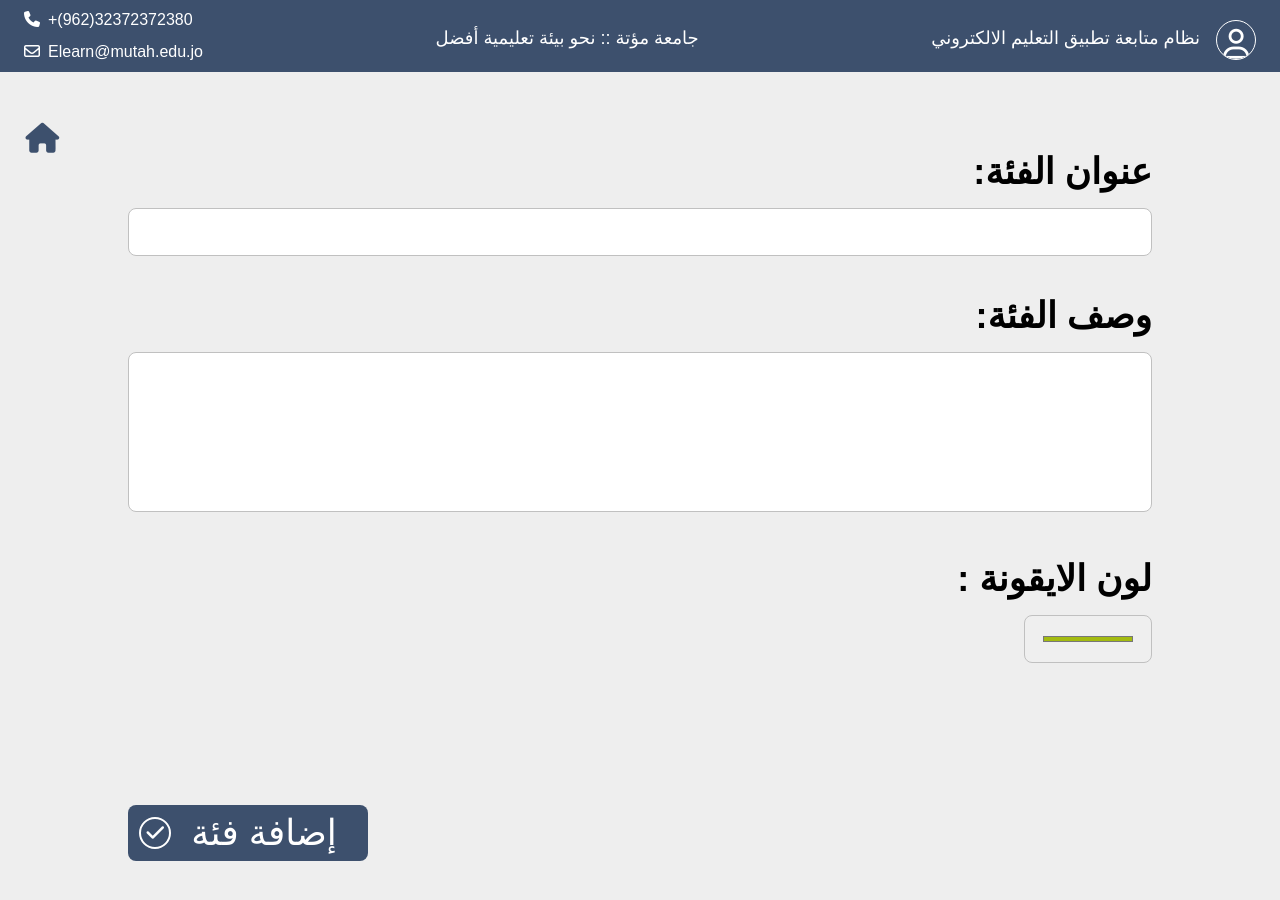
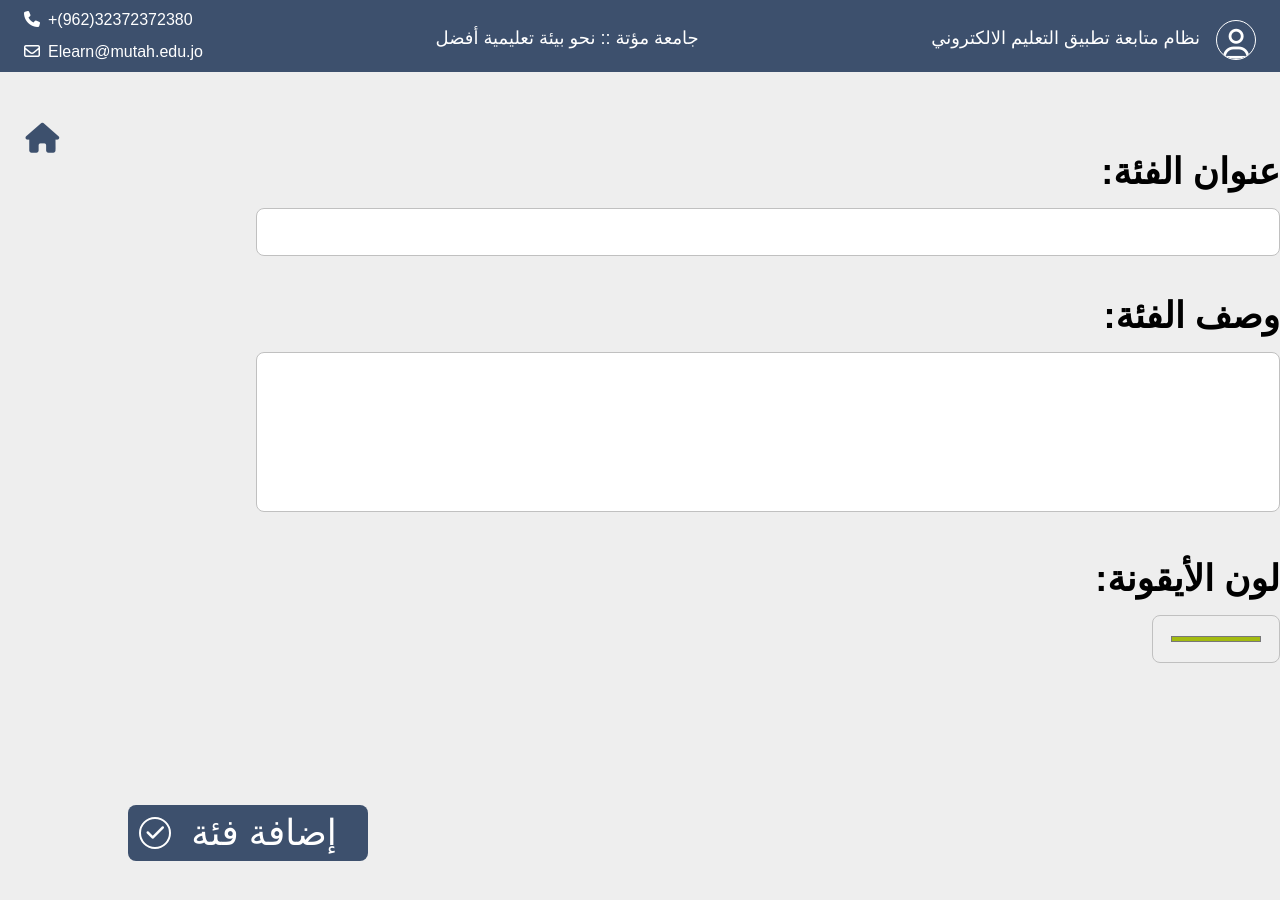
Before and after one commit to Mustafa21Naser21/E-learning-Mutah, a React (Vite) app: page /addcategory in a window 1280 px wide. Shown: the top 900 px of the page. Built offline with nearby package versions, Linux system fonts and the light colour scheme.

Commit message:
new update

```diff
--- a/src/Components/AddCategory.jsx
+++ b/src/Components/AddCategory.jsx
@@ -1,18 +1,28 @@
 import Header from "./Header";
 import Swal from 'sweetalert2';
 import { useState, useEffect } from "react";
-import { useNavigate, useLocation,Link } from "react-router-dom";
+import { useNavigate, useLocation, Link } from "react-router-dom";
 
 export default function AddCategory({ categories = [], setCategories }) {
-  const [categoryTitle, setCategoryTitle] = useState("");
-  const [categoryDescription, setCategoryDescription] = useState("");
-  const [termColor, setTermColor] = useState("#A3BB10");
-  const [categoryIndex, setCategoryIndex] = useState(null);
+  // الحالة لإدارة المدخلات
+  const [categoryTitle, setCategoryTitle] = useState(""); // عنوان الفئة
+  const [categoryDescription, setCategoryDescription] = useState(""); // وصف الفئة
+  const [termColor, setTermColor] = useState("#A3BB10"); // لون الفئة الافتراضي
+  const [categoryIndex, setCategoryIndex] = useState(null); // موقع الفئة عند التعديل
+
   const navigate = useNavigate();
   const location = useLocation();
 
-  const { isEdit, categoryTitle: initialTitle, categoryDescription: initialDescription, index, categoryColor: initialColor } = location.state || {};
+  // استخراج القيم من الحالة إذا كان تعديل (isEdit)
+  const {
+    isEdit,
+    categoryTitle: initialTitle,
+    categoryDescription: initialDescription,
+    index,
+    categoryColor: initialColor
+  } = location.state || {};
 
+  // إعداد الحقول عند التعديل
   useEffect(() => {
     if (isEdit) {
       setCategoryTitle(initialTitle || "");
@@ -22,9 +32,11 @@ export default function AddCategory({ categories = [], setCategories }) {
     }
   }, [isEdit, initialTitle, initialDescription, index, initialColor]);
 
-  function handleSaveCategory(e) {
+  //     دالة اضافة الفئة
+  function handleAddCategory(e) {
     e.preventDefault();
 
+    // التحقق من الحقول المطلوبة
     if (categoryTitle.trim() === "" || categoryDescription.trim() === "") {
       Swal.fire({
         position: "center",
@@ -44,17 +56,14 @@ export default function AddCategory({ categories = [], setCategories }) {
     // جلب الفئات المخزنة من localStorage
     const storedCategories = JSON.parse(localStorage.getItem("categories")) || [];
 
-    // إذا كانت في وضع تعديل، قم بتعديل الفئة في المصفوفة
     if (isEdit) {
+      // تعديل الفئة الحالية
       const updatedCategories = storedCategories.map((category, idx) =>
         idx === categoryIndex ? newCategory : category
       );
 
-      // تخزين الفئات المعدلة في localStorage
-      localStorage.setItem("categories", JSON.stringify(updatedCategories));
-
-      // تحديث الحالة في الصفحة
-      setCategories(updatedCategories);
+      localStorage.setItem("categories", JSON.stringify(updatedCategories)); // تخزين الفئات المعدلة
+      setCategories(updatedCategories); // تحديث الحالة
 
       Swal.fire({
         position: "center",
@@ -63,11 +72,10 @@ export default function AddCategory({ categories = [], setCategories }) {
         showConfirmButton: false,
         timer: 2000,
       }).then(() => {
-        navigate("/homeadmin");
+        navigate("/homeadmin"); // العودة للصفحة الرئيسية
       });
-
     } else {
-      // تحقق إذا كانت الفئة بنفس العنوان موجودة بالفعل
+      // تحقق من وجود الفئة بنفس العنوان مسبقًا
       const isCategoryExist = storedCategories.some((category) => category.title === categoryTitle);
 
       if (isCategoryExist) {
@@ -80,14 +88,11 @@ export default function AddCategory({ categories = [], setCategories }) {
         return;
       }
 
-      // إضافة الفئة الجديدة إلى المصفوفة
+      // إضافة الفئة الجديدة
       storedCategories.push(newCategory);
 
-      // تخزين الفئات الجديدة في localStorage
-      localStorage.setItem("categories", JSON.stringify(storedCategories));
-
-      // تحديث الحالة في الصفحة
-      setCategories(storedCategories);
+      localStorage.setItem("categories", JSON.stringify(storedCategories)); // تخزين الفئات الجديدة
+      setCategories(storedCategories); // تحديث الحالة
 
       Swal.fire({
         position: "center",
@@ -96,64 +101,75 @@ export default function AddCategory({ categories = [], setCategories }) {
         showConfirmButton: false,
         timer: 2000,
       }).then(() => {
-        navigate("/homeadmin");
+        navigate("/homeadmin"); // العودة للصفحة الرئيسية
       });
     }
   }
-
-
-
 
   return (
     <>
       <Header />
 
-      <div className="back-home ">
-      <Link to="/homeadmin"><i className="fa-solid fa-house text-3xl cursor-pointer text-header"/></Link>
+      <div className="back-home">
+        <Link to="/homeadmin">
+          <i className="fa-solid fa-house text-3xl cursor-pointer text-header" />
+        </Link>
       </div>
 
       <section className="add-category-admin mt-20 mb-60 relative">
-
+        {/* إدخال عنوان الفئة */}
         <div className="block">
-          <label style={{ marginRight: '10%' }} className="text-4xl font-bold block mb-4" htmlFor="addCategoryTitle">عنوان الفئة:</label>
+          <label className="text-4xl font-bold block mb-4" htmlFor="addCategoryTitle">
+            عنوان الفئة:
+          </label>
           <input
             id="addCategoryTitle"
             maxLength={80}
             className="w-72 h-12 p-4 border border-input outline-slate-400 rounded-lg"
-            style={{ width: '80%', marginLeft: '10%', marginRight: '10%' }}
+            style={{ width: '80%' }}
             type="text"
             value={categoryTitle}
             onChange={(e) => setCategoryTitle(e.target.value)}
           />
         </div>
 
-
+        {/* إدخال وصف الفئة */}
         <div className="block mt-10">
-          <label style={{ marginRight: '10%' }} className="text-4xl font-bold block mb-4" htmlFor="addCategoryDescription">وصف الفئة:</label>
+          <label className="text-4xl font-bold block mb-4" htmlFor="addCategoryDescription">
+            وصف الفئة:
+          </label>
           <textarea
             id="addCategoryDescription"
             className="w-72 h-40 p-4 border border-input outline-slate-400 rounded-lg"
-            style={{ width: '80%', marginLeft: '10%', marginRight: '10%' }}
+            style={{ width: '80%' }}
             value={categoryDescription}
             onChange={(e) => setCategoryDescription(e.target.value)}
           />
         </div>
 
+        {/* إدخال لون الفئة */}
         <div className="block mt-10">
-              <label style={{ marginRight: '10%' }} className="text-4xl font-bold block mb-4 " htmlFor="addCategory"> لون الايقونة :</label>
-              <input id="addCategory" style={{ width: '10%', marginLeft: '10%', marginRight: '10%' }} className="w-72 h-12 p-4 border border-input outline-slate-400 rounded-lg  cursor-pointer" type="color"
-                value={termColor}
-                onChange={(e) => setTermColor(e.target.value)}
-              />
-            </div>
+          <label className="text-4xl font-bold block mb-4" htmlFor="addCategory">
+            لون الأيقونة:
+          </label>
+          <input
+            id="addCategory"
+            className="w-72 h-12 p-4 border border-input outline-slate-400 rounded-lg cursor-pointer"
+            style={{ width: '10%' }}
+            type="color"
+            value={termColor}
+            onChange={(e) => setTermColor(e.target.value)}
+          />
+        </div>
 
+        {/* زر اضافة */}
         <div className="btn-add-category mt-10">
           <button
-            onClick={handleSaveCategory}
+            onClick={handleAddCategory}
             className="w-60 h-14 bg-header text-white text-4xl px-4 py-2 rounded-lg hover:opacity-90 transition-opacity"
           >
             {categoryIndex !== null ? "تعديل الفئة" : "إضافة فئة"}
-            <i className="fa-solid fa-check border-2 border-white w-8 h-8 rounded-full text-xl "></i>
+            <i className="fa-solid fa-check border-2 border-white w-8 h-8 rounded-full text-xl"></i>
           </button>
         </div>
       </section>
```
